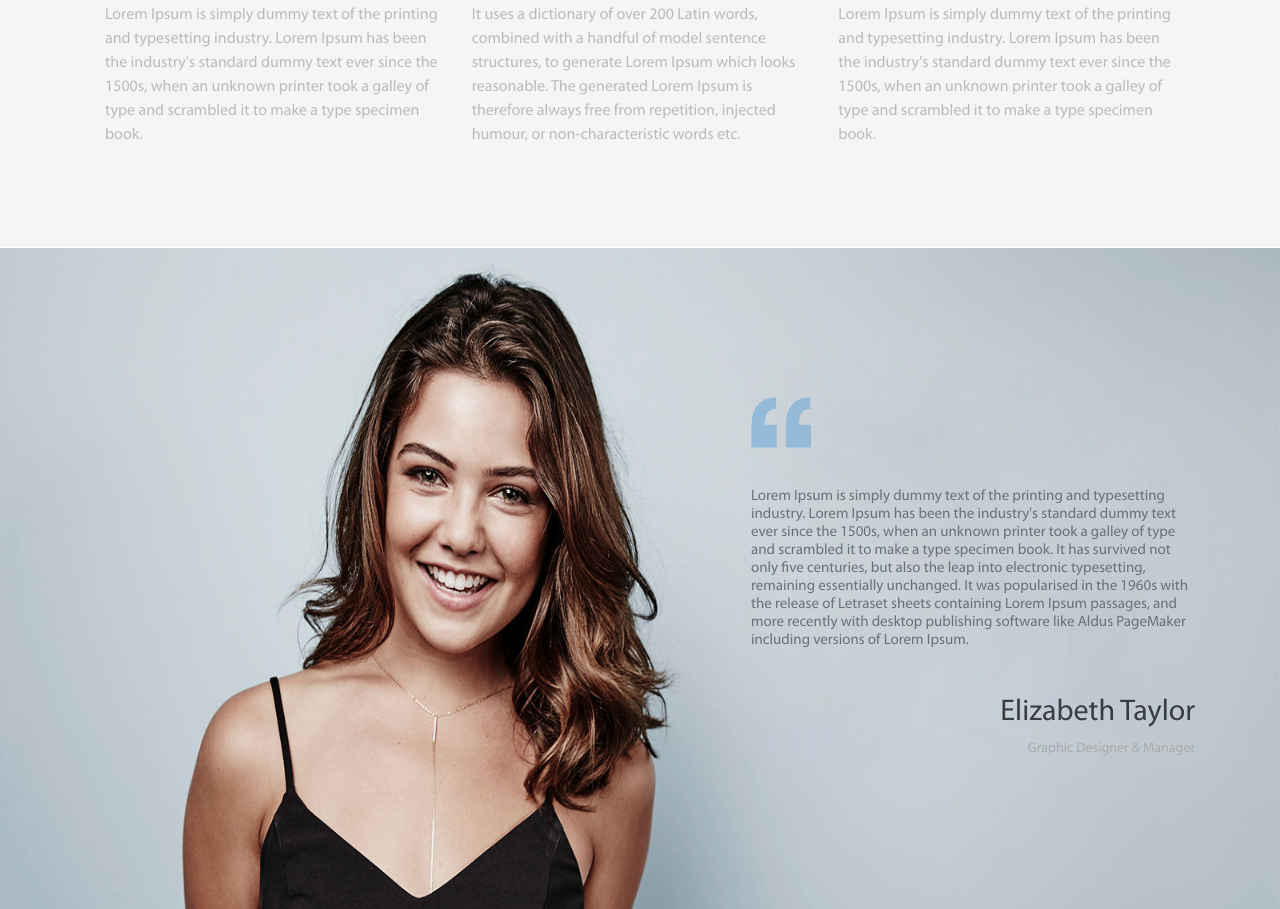
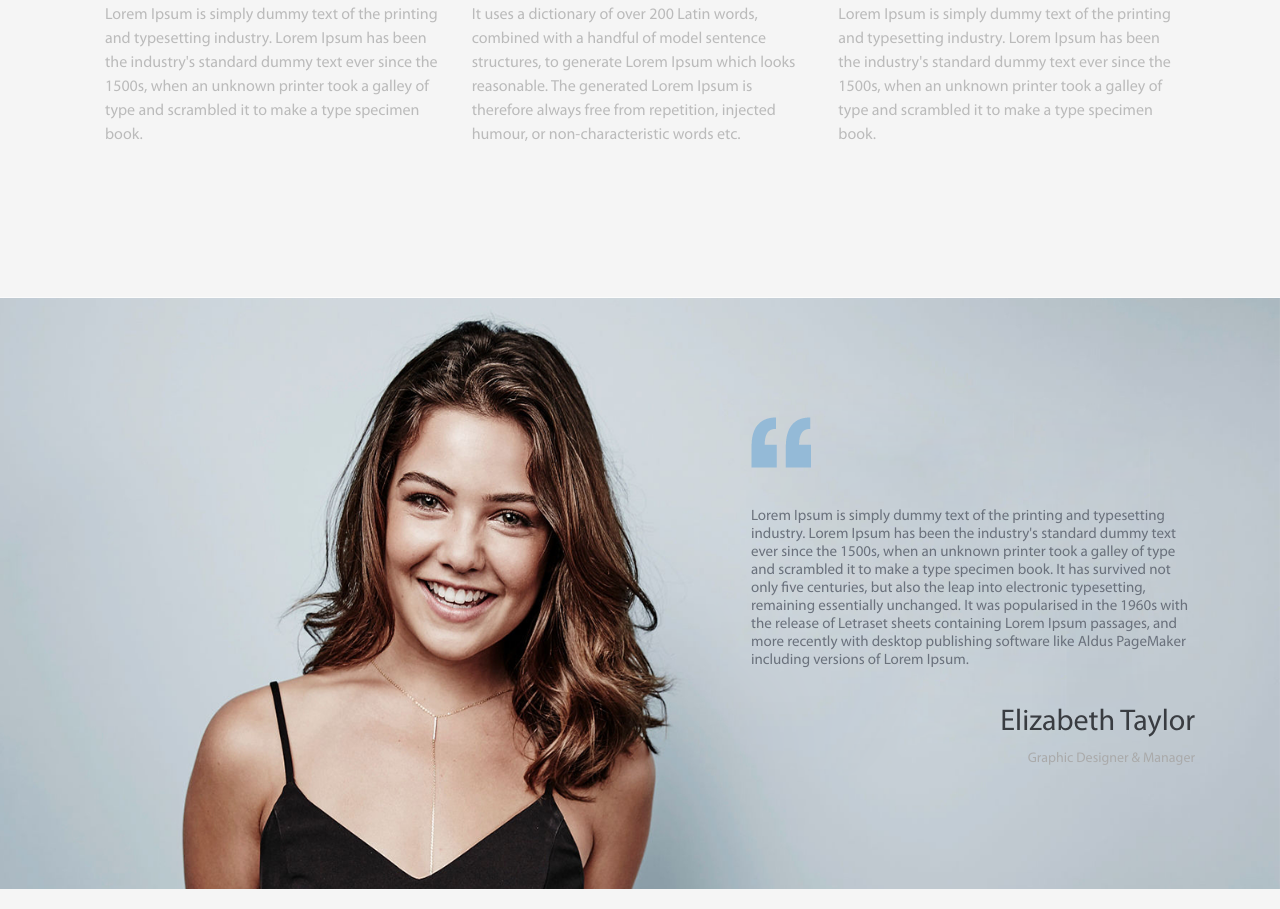
Before and after one commit to tpdtrang/matrix, a website: page src/index.html in a window 1280 px wide. Shown: the part 3838-4747 px from the top of the page. Drawn offline with nearby package versions, Linux system fonts and the light colour scheme; files that its build step writes are made by us from their sources; files whose address does not match are found by name; a web font is replaced by a local one.

Commit message:
Fix feature/person

```diff
--- a/src/styles/layout/_person.scss
+++ b/src/styles/layout/_person.scss
@@ -1,5 +1,5 @@
 .person-container {
-  padding: 50px 0;
+  padding: 100px 0;
   .p-person {
     width: 100%;
     background-size: 100% 100%;
@@ -9,14 +9,12 @@
       height: auto;
       position: relative;
       left: 60%;
-      padding: 150px 0;
+      padding: 120px 0;
       .icon {
           margin-bottom: 40px;
-        .icon-content {
-        }
       }
       .text {
-          margin-bottom: 40px;
+          margin-bottom: 30px;
         .text-content {
           @include rem("font-size", 15);
           font-family: "Mariad Pro Regular";
@@ -40,18 +38,3 @@
     }
   }
 }
-// .parallax {
-//   .p-parallax {
-//     height: 50vh;
-//     background-attachment: fixed;
-//     background-position: center;
-//     background-size: color;
-//     background-repeat: no-repeat;
-//     .logo-img {
-//       width: 16%;
-//       height: 8px;
-//       .item-logo {
-//       }
-//     }
-//   }
-// }
```
Also changed, not shown: src/index.html (+0 -16 lines), src/views/partials/person.html (+0 -18 lines).
